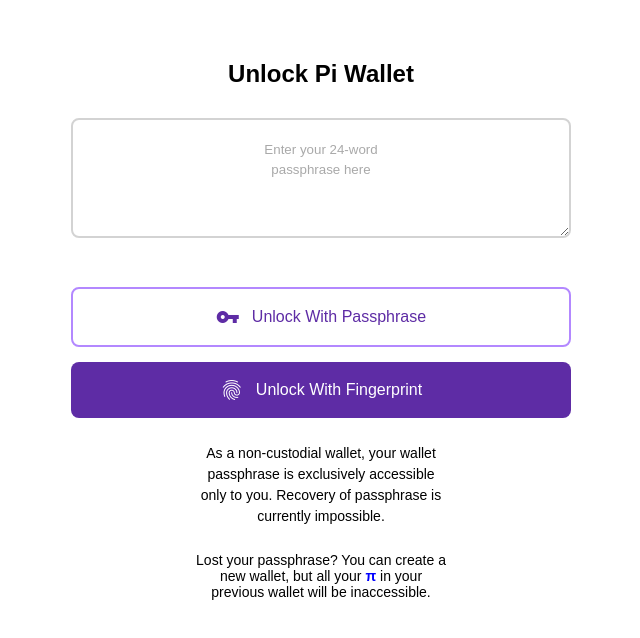
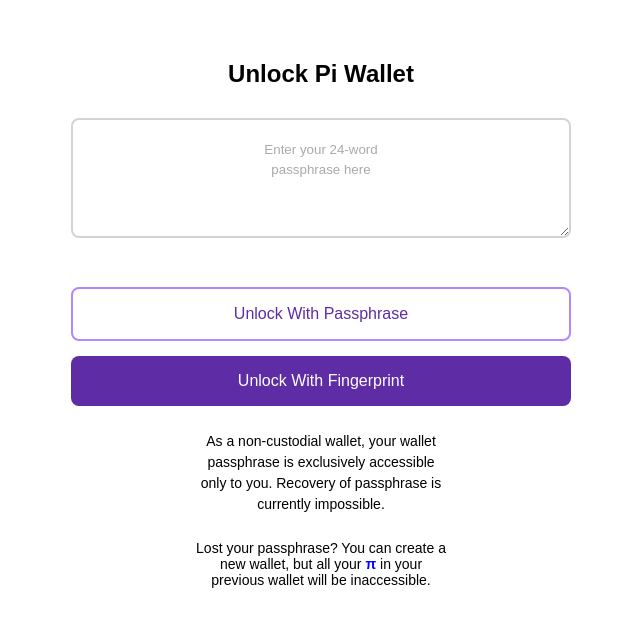
Before and after one commit to onlyonesatoshi1/pinetworkclone, a plain HTML site: page index (2).html in a window 1280 px wide. Shown: the whole page, without its empty margins (319-959 px from the left). Drawn offline with Linux system fonts and the light colour scheme.

Commit message:
Update index (2).html

```diff
--- a/index (2).html
+++ b/index (2).html
@@ -107,12 +107,10 @@
         ></textarea>
 
         <div class="unlock-button passphrase-btn" id="passphraseBtn">
-            <span class="material-icons">vpn_key</span>
             <div class="button-text">Unlock With Passphrase</div>
         </div>
 
         <div class="unlock-button fingerprint-btn">
-            <span class="material-icons">fingerprint</span>
             <div class="button-text">Unlock With Fingerprint</div>
         </div>
 
```
